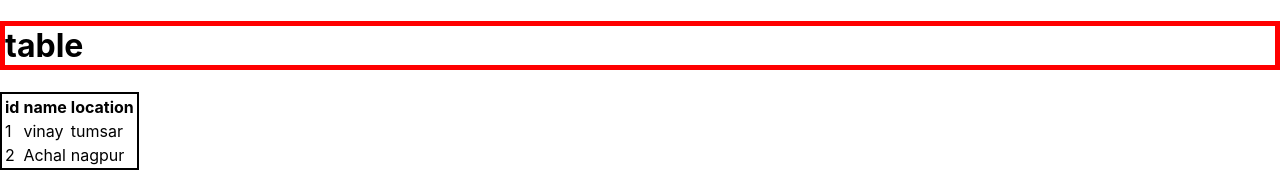
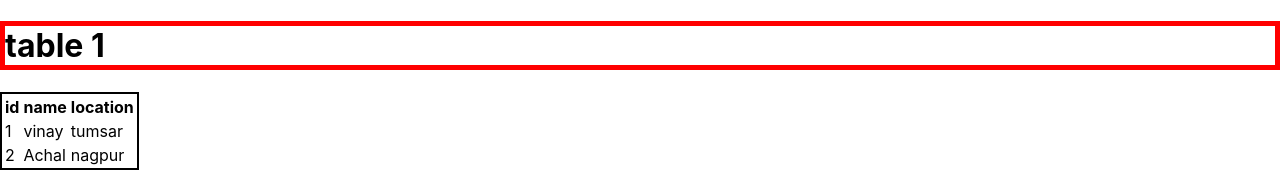
Before and after one commit to Vinaybisane/my-app, a React (Create React App) app: page / in a window 1280 px wide. Shown: the top 172 px of the page. Built offline with nearby package versions, Linux system fonts and the light colour scheme.

Commit message:
2nd commit

```diff
--- a/src/App.js
+++ b/src/App.js
@@ -4,7 +4,7 @@ import './App.css';
 function App() {
   return (
     <div>
-      <h1>table</h1>
+      <h1>table 1</h1>
    <table>
     <tr>
       <th>id</th>
```
